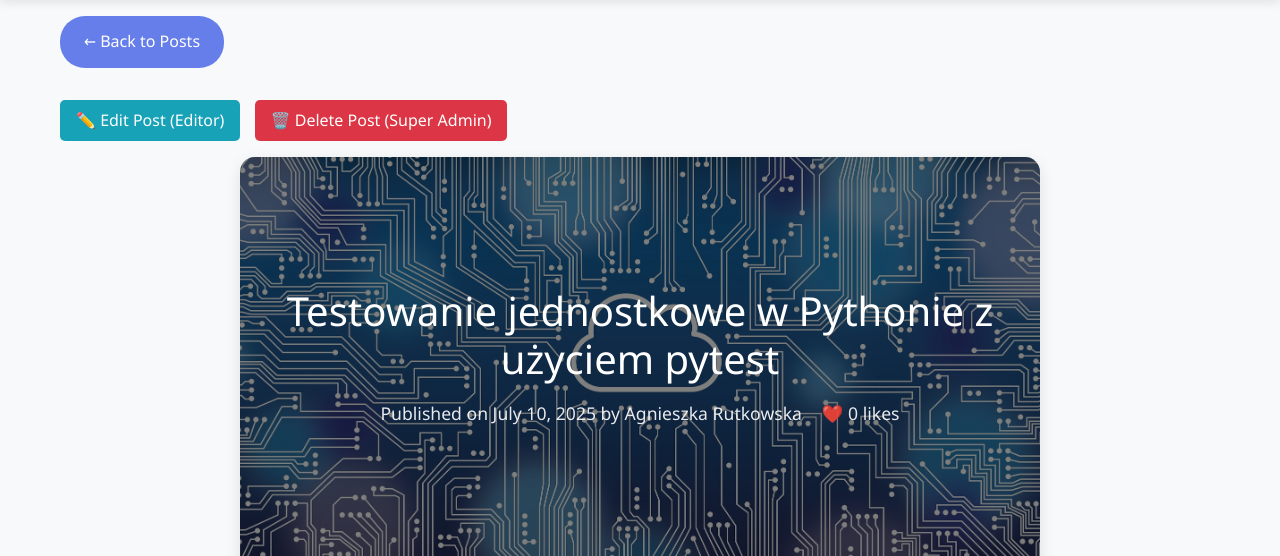
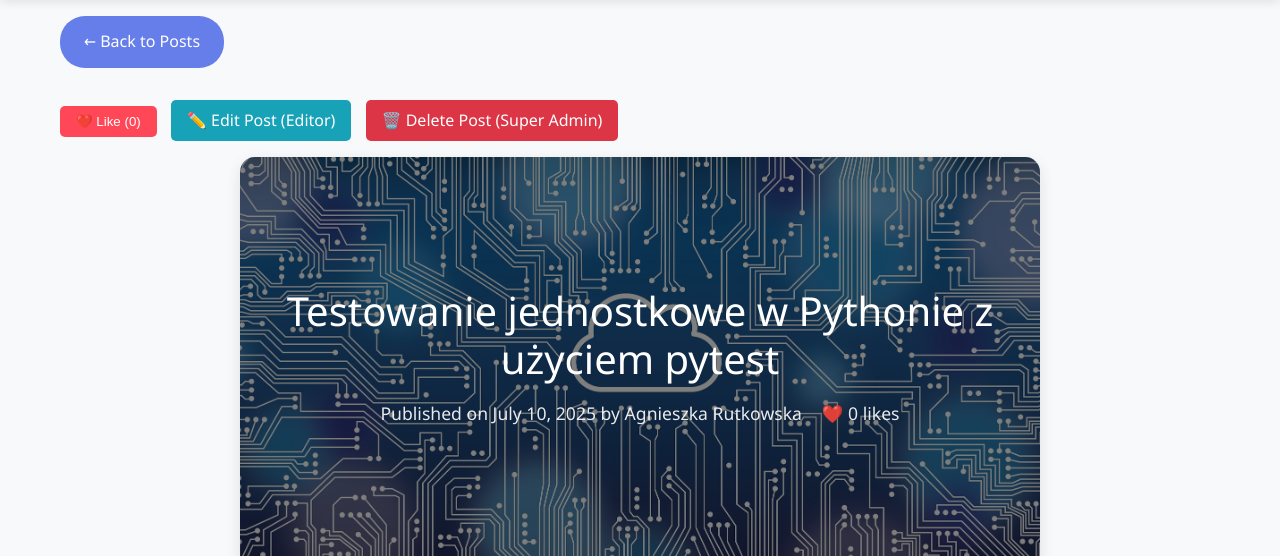
Before and after one commit to Litde/my_site, a Django app: page /blog/post/11/ in a window 1280 px wide. Shown: the part 102-658 px from the top of the page. Run offline with Django 5.2, Linux system fonts and the light colour scheme; a user stored in the database is signed in; data comes from the database, SQL or seed files in the repository; both versions use the stored data as it was after the commit.

Commit message:
Added a like post logic

```diff
--- a/blog/templates/blog/post_text_template.html
+++ b/blog/templates/blog/post_text_template.html
@@ -219,6 +219,13 @@
             box-shadow: 0 5px 15px rgba(102, 126, 234, 0.3);
         }
 
+        /* Like Button */
+        .like-button:hover {
+            background: #ff3742 !important;
+            transform: translateY(-1px);
+            box-shadow: 0 4px 8px rgba(255, 71, 87, 0.3);
+        }
+
         /* Footer */
         footer {
             background: #333;
@@ -305,12 +312,18 @@
         <!-- Admin Controls -->
         {% if user.is_authenticated %}
             <div style="margin-bottom: 1rem;">
+                <!-- Like Button -->
+                <form method="post" action="{% url 'blog:like_post' post.id %}" style="display: inline-block; margin-right: 10px;">
+                    {% csrf_token %}
+                    <button type="submit" class="like-button" style="background: #ff4757; color: white; padding: 0.5rem 1rem; border: none; border-radius: 5px; cursor: pointer; transition: all 0.3s;">
+                        ❤️ Like ({{ post.like_count }})
+                    </button>
+                </form>
+
                 <!-- Staff and Superuser Controls -->
-
                 {% if user|in_groups:"Authors,Admin" %}
                     <a href="{% url 'blog:edit_post' post.id %}" class="edit-button" style="display: inline-block; margin-right: 10px; background: #17a2b8; color: white; padding: 0.5rem 1rem; text-decoration: none; border-radius: 5px;">✏️ Edit Post (Editor)</a>
                 {% endif %}
-
 
                 {% if user.is_staff %}
                     {% if user.is_superuser %}
--- a/blog/urls.py
+++ b/blog/urls.py
@@ -11,6 +11,7 @@ urlpatterns = [
     path('post/<int:post_id>/', blog_views.BlogPostDetailView.as_view(), name='post'),
     path('post/<int:post_id>/edit/', blog_views.edit_post_view, name='edit_post'),
     path('post/<int:post_id>/delete/', blog_views.delete_post_view, name='delete_post'),
+    path('post/<int:post_id>/like/', blog_views.like_post_view, name='like_post'),
     path('add_post/', blog_views.add_post_view, name='add_post'),
     path('add_author/', blog_views.add_author_view, name='add_author'),
     path('login/', blog_views.login_view, name='login'),
--- a/blog/views.py
+++ b/blog/views.py
@@ -249,3 +249,12 @@ def logout_view(request):
         logout(request)
         messages.success(request, 'You have been logged out successfully.')
     return redirect('blog:login')
+
+
+
+def like_post_view(request, post_id):
+    post = get_object_or_404(BlogPost, id=post_id)
+    post.like_count += 1
+    post.save()
+    messages.success(request, f'You liked the post "{post.title}"!')
+    return redirect('blog:post', post_id=post.id)
```
Also changed, not shown: blog/templates/blog/posts.html (+23 -6 lines), db.sqlite3.
